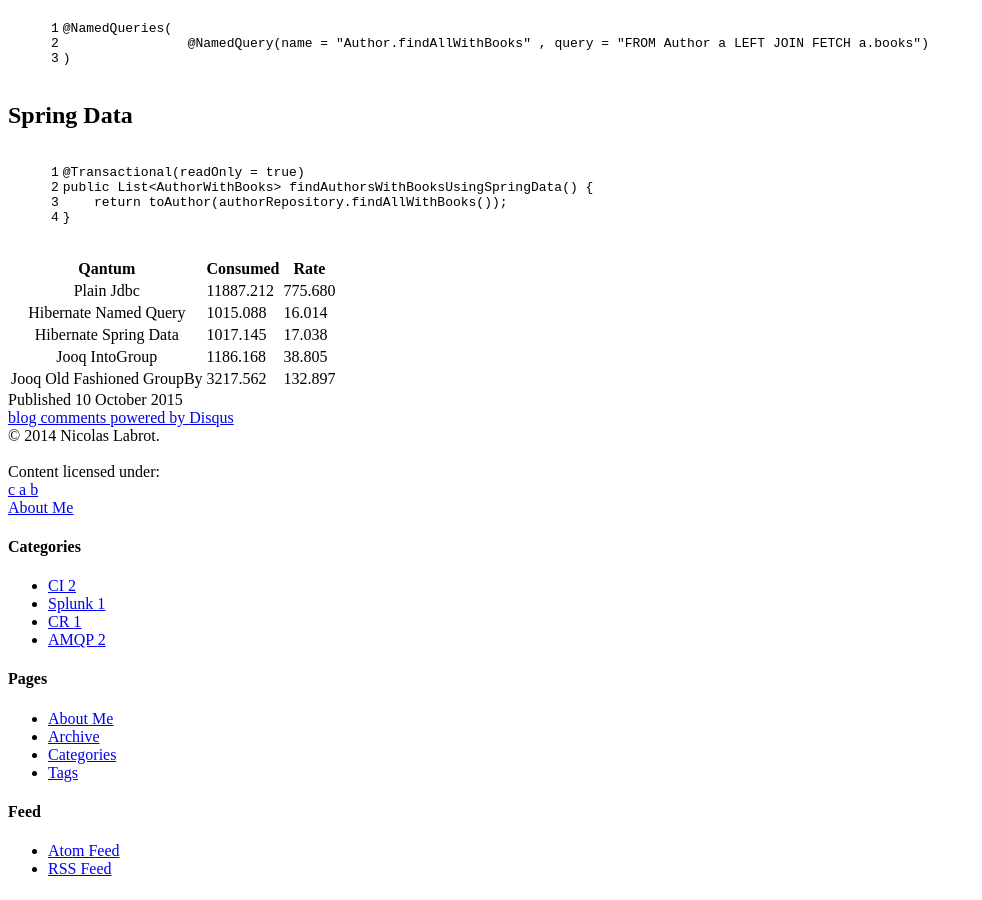
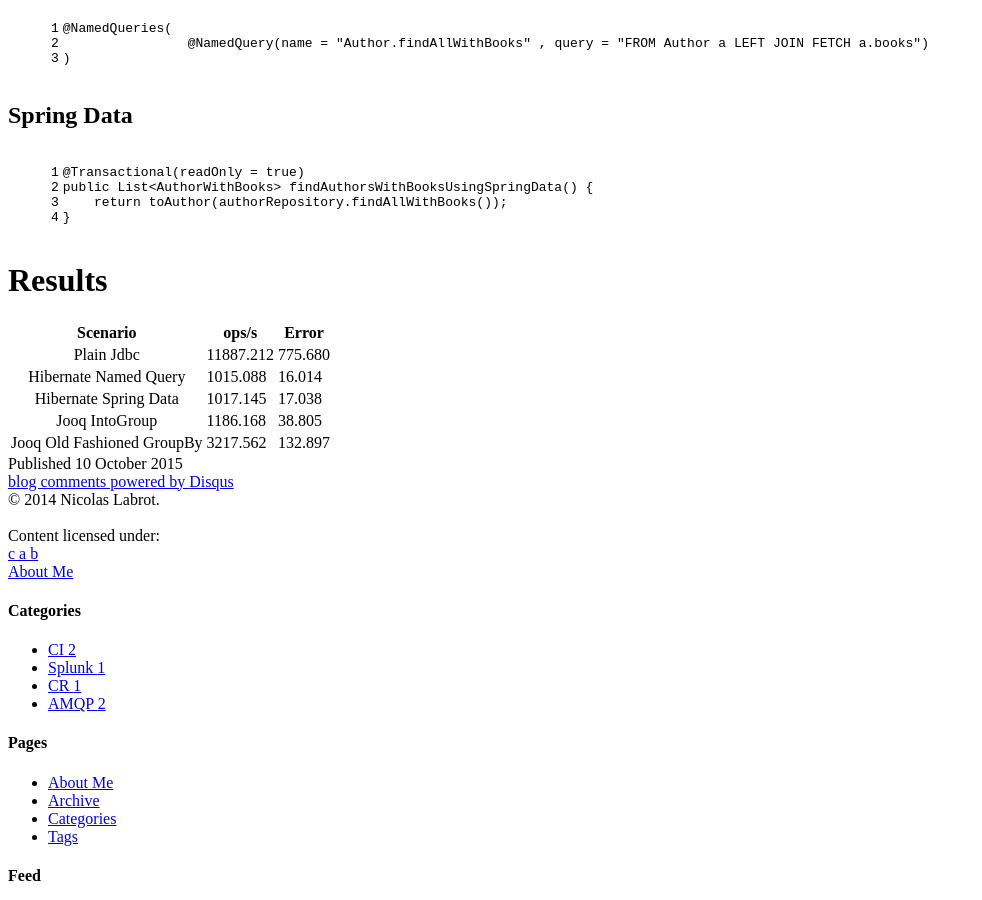
Before and after one commit to nithril/nithril.github.io, a Jekyll site: the page built from _posts/2015-10-10-quicky-jooq-hibernate-jdbc.markdown, in a window 1280 px wide and 900 px high, scrolled down 1909 px. Shown: the whole window, without its empty margins (0-982 px from the left). Built offline with Jekyll 4.4.1, drawn with Linux system fonts in a browser that asks for light colours; nearby versions of some CDN libraries; library files that are not in the unit come from our copies; comment, search, counter and statistics services are not loaded.

Commit message:
Quicky: Jooq / Hibernate / JDBC

```diff
--- a/_posts/2015-10-10-quicky-jooq-hibernate-jdbc.markdown
+++ b/_posts/2015-10-10-quicky-jooq-hibernate-jdbc.markdown
@@ -134,8 +134,10 @@
 {% endhighlight %}
 
 
+# Results
 
-| Qantum  | Consumed  | Rate      |
+
+| Scenario  | ops/s   | Error      |
 |:-------:|-----------|-----------|
 | Plain Jdbc                   | 11887.212    | 775.680 |
 | Hibernate Named Query        | 1015.088     | 16.014  |
```
